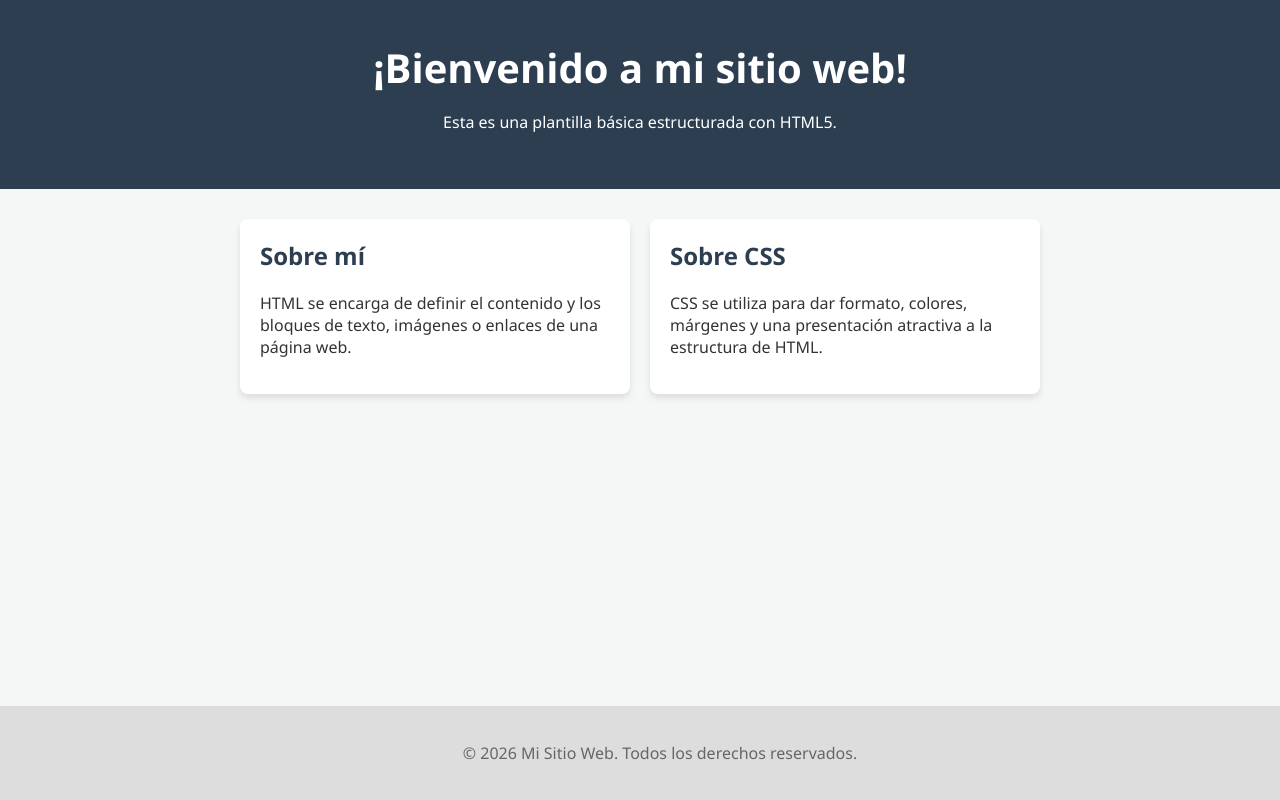
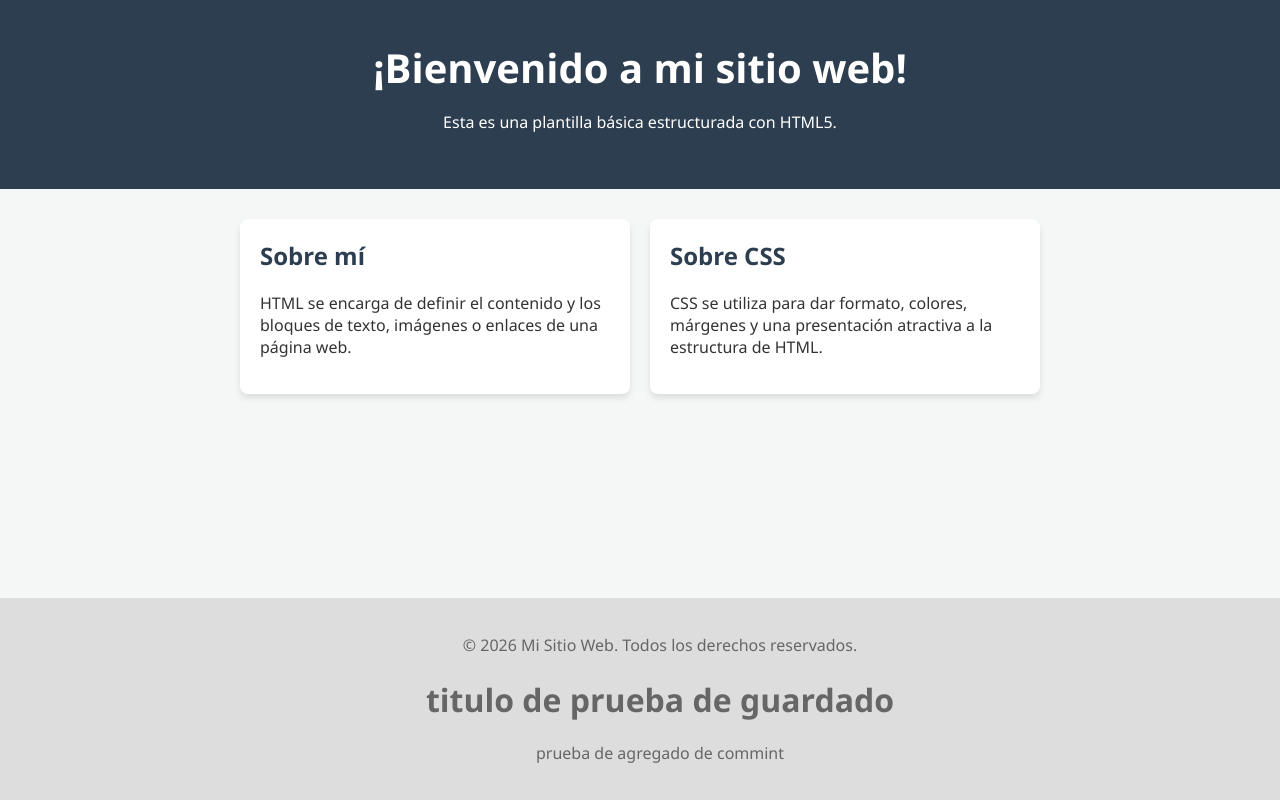
Before and after one commit to 117Castro/pruebacode, a plain HTML site: page index.html in a window 1280 px wide. Drawn offline with Linux system fonts and the light colour scheme.

Commit message:
prueba de guardados de git

```diff
--- a/index.html
+++ b/index.html
@@ -28,7 +28,13 @@
 
     <footer>
         <p>&copy; 2026 Mi Sitio Web. Todos los derechos reservados.</p>
+        <h1>titulo de prueba de guardado</h1>
+        <p>prueba de agregado de commint</p>
+
     </footer>
+
+
+
 
 </body>
 </html>
```
